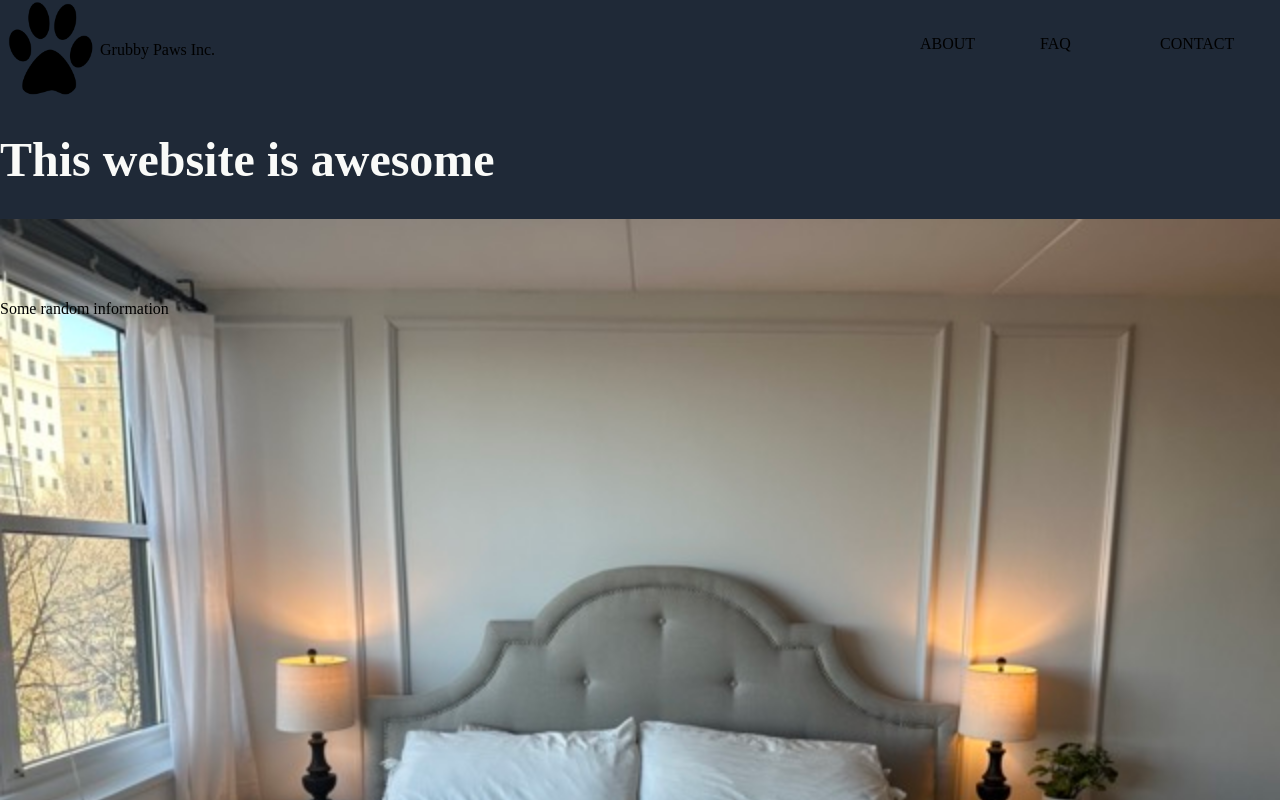
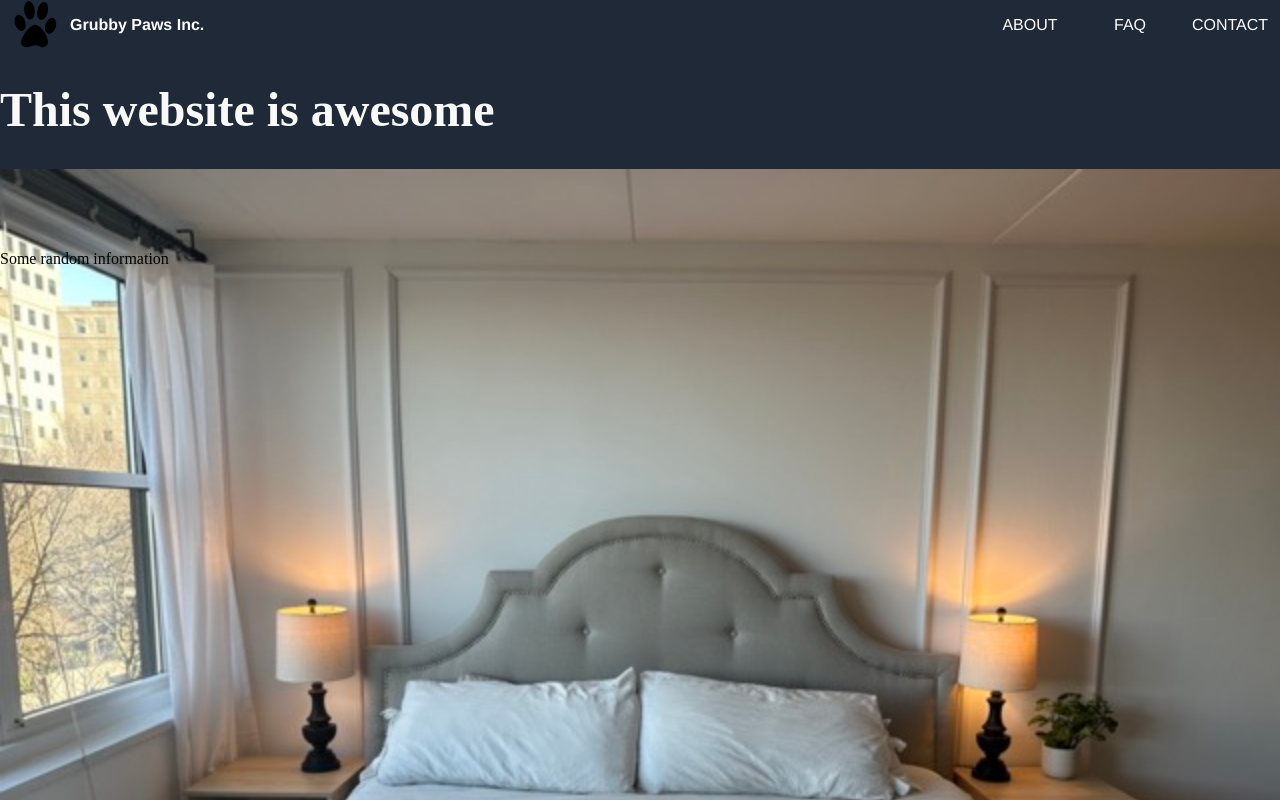
Before and after one commit to jtoncheo/OakenSite, a plain HTML site: page index.html in a window 1280 px wide. Shown: the top 800 px of the page. Drawn offline with Linux system fonts and the light colour scheme.

Commit message:
Fixing navbar item alignment & adding fonts/color

```diff
--- a/style.css
+++ b/style.css
@@ -21,25 +21,33 @@ body{
     flex: 1;
     flex-direction: row;
     flex-wrap: wrap;
-    align-content: flex-end;
     justify-content: flex-end;
+    font-family: 'Arial Rounded MT Bold', Helvetica, sans-serif;
+    color: white;
 }
 
 .nav-item{
     height: 30px;
-    width: 120px;
+    width: 100px;
     display: flex;
+    align-items: center;
+    justify-content: center;
+
 }
 
 .nav-image{
-    height: 100px;
-    width: 100px;
+    height: 50px;
+    width: 50px;
+    margin-left: 10px;
+    margin-right: 10px;
 }
 
 .logo-title{
     display: flex;
     align-self: center;
-
+    font-weight: bold;
+    font-family: 'Arial Rounded MT Bold', Helvetica, sans-serif;
+    color: white;
 }
 
 .hero{
```
